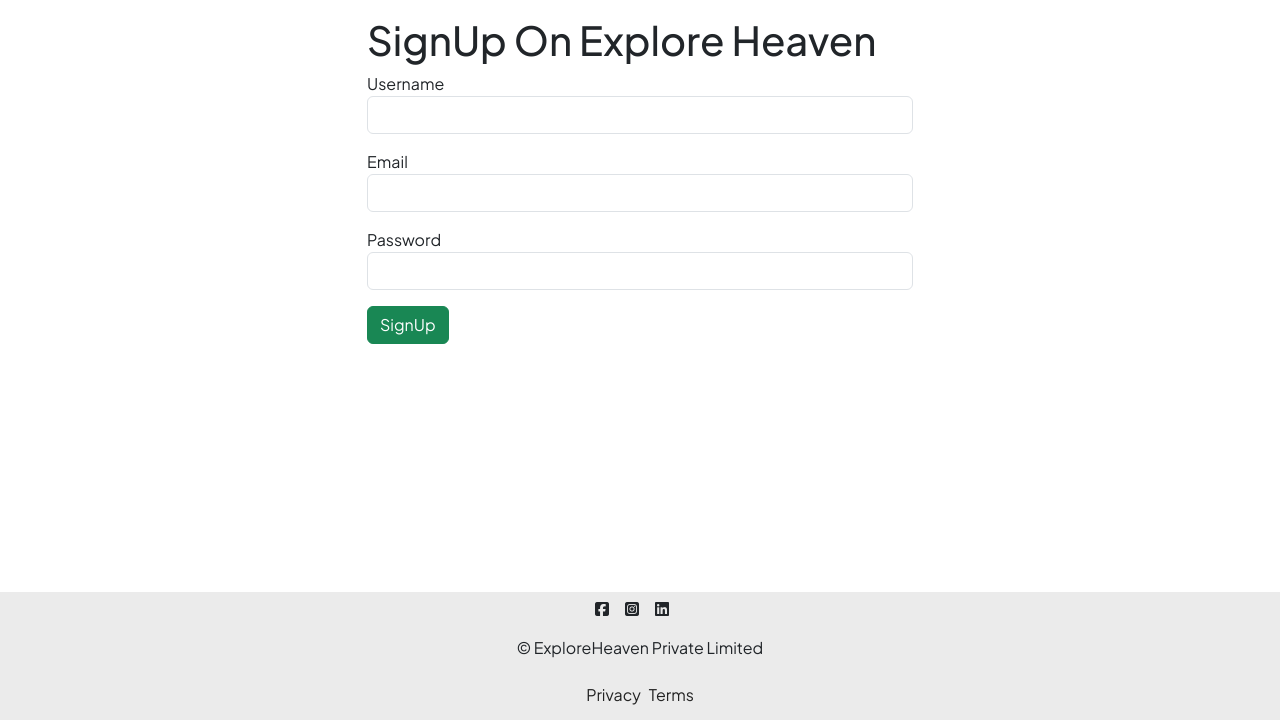
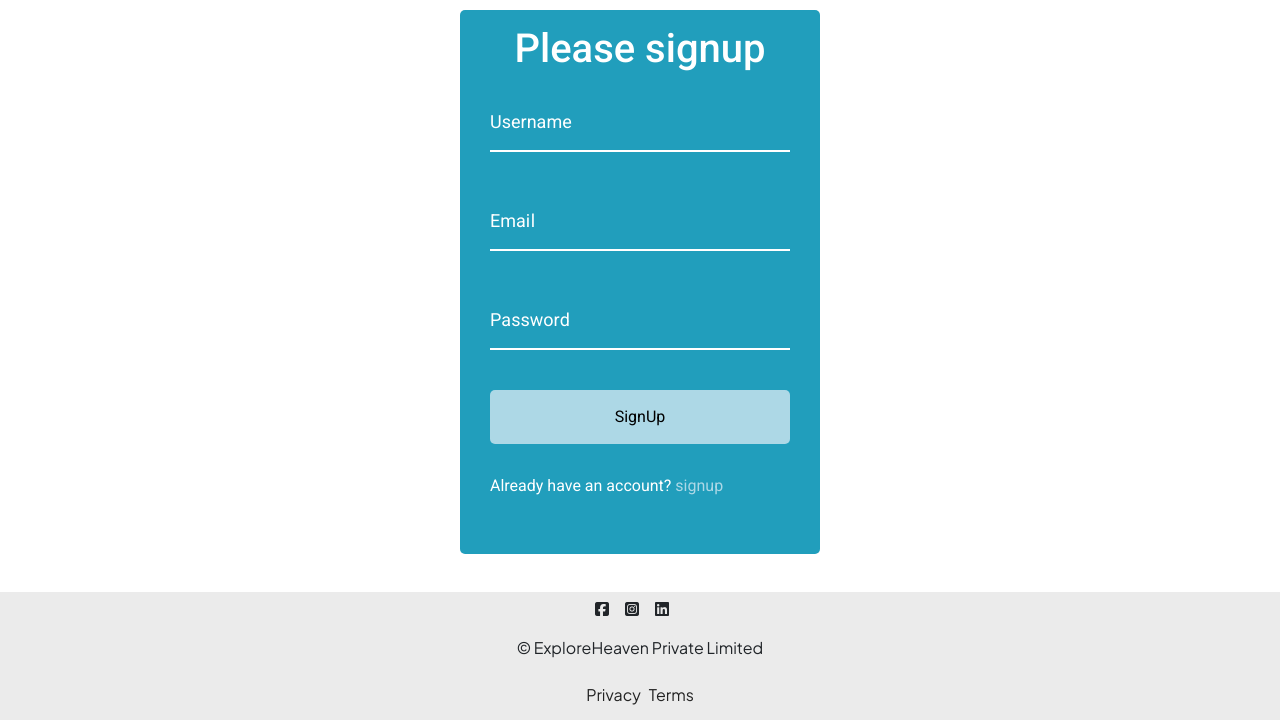
Before and after one commit to mohdrafey1/Explore-Heaven, a Node server app: page /signup in a window 1280 px wide. Shown: the part 80-800 px from the top of the page. Run offline with Node 20, Linux system fonts and the light colour scheme; some libraries are stand-ins or nearby versions.

Commit message:
added style in signup page

```diff
--- a/views/users/signup.ejs
+++ b/views/users/signup.ejs
@@ -1,41 +1,154 @@
 <% layout("layouts/boilerplate") %>
+  <style>
+    @import url('https://fonts.googleapis.com/css2?family=Roboto:ital,wght@0,100;0,300;0,400;0,500;0,700;0,900;1,100;1,300;1,400;1,500;1,700;1,900&display=swap');
 
-<div class="row mt-3">
-    <h1 class="col-6 offset-3">SignUp On Explore Heaven</h1>
-    <div class="col-6 offset-3">
+    * {
+      box-sizing: border-box;
+    }
+
+    .main-signup {
+      font-family: 'Roboto';
+      margin: 10px;
+      padding: 0;
+      display: flex;
+      flex-direction: column;
+      align-items: center;
+      justify-content: center;
+      overflow: hidden;
+      color: #fff;
+    }
+
+    .container-signup {
+      color: white;
+      background-color: #219ebc;
+      padding: 15px 30px;
+      border-radius: 5px;
+      height: 68vh;
+    }
+
+    .container-signup h1 {
+      text-align: center;
+      margin-bottom: 20px;
+    }
+
+    .container-signup a {
+      text-decoration: none;
+      color: lightblue;
+    }
+
+    .container-signup a:hover {
+      color: blue;
+    }
+
+    .btn-signup {
+      cursor: pointer;
+      display: inline-block;
+      width: 100%;
+      background: lightblue;
+      padding: 15px;
+      font-family: inherit;
+      font-size: 16px;
+      border: 0;
+      border-radius: 5px;
+    }
+
+    .btn-signup:focus {
+      outline: none;
+    }
+
+    .btn-signup:active {
+      transform: scale(0.98);
+    }
+
+    .register-signup {
+      margin-top: 30px;
+    }
+
+    .form-control-signup {
+      position: relative;
+      margin: 20px 0 40px;
+      width: 300px;
+    }
+
+    .form-control-signup input {
+      background-color: transparent;
+      border: 0;
+      border-bottom: 2px #fff solid;
+      display: block;
+      width: 100%;
+      padding: 15px 0;
+      font-size: 18px;
+      color: #fff;
+      position: relative;
+      z-index: 100;
+    }
+
+    .form-control-signup input:focus,
+    .form-control-signup input:valid {
+      outline: 0;
+      border-bottom-color: lightblue;
+    }
+
+    .form-control-signup label {
+      position: absolute;
+      top: 15px;
+      left: 0;
+      pointer-events: none;
+    }
+
+    .form-control-signup label span {
+      display: inline-block;
+      font-size: 18px;
+      min-width: 5px;
+      transition: 0.3s cubic-bezier(0.68, -0.55, 0.265, 1.55);
+    }
+
+    .form-control-signup input:focus+label span,
+    .form-control-signup input:valid+label span {
+      color: lightblue;
+      transform: translateY(-30px);
+    }
+
+    .form-control-signup input:-webkit-autofill {
+      color: #fff !important;
+    }
+  </style>
+  <div class="main-signup">
+    <div class="container-signup">
+      <h1>Please signup</h1>
       <form action="/signup" method="POST" class="needs-validation" novalidate>
-            <div class="mb-3">
-                <label for="username" class="form-lable">Username</label>
-                <input
-                  name="username"
-                  id="username"
-                  type="text"
-                  class="form-control"
-                  required
-                />
+        <div class="form-control-signup">
+          <input name="username" id="username" type="text" required />
+          <label for="username">Username</label>
           <div class="valid-feedback">looks good!</div>
         </div>
-              <div class="mb-3">
-                <label for="email" class="form-lable">Email</label>
-                <input
-                  name="email"
-                  id="email"
-                  type="email"
-                  class="form-control"
-                  required
-                />
+        <div class="form-control-signup">
+          <input name="email" id="email" type="email" required />
+          <label for="email">Email</label>
         </div>
-              <div class="mb-3">
-                <label for="password" class="form-lable">Password</label>
-                <input
-                  name="password"
-                  id="password"
-                  type="password"
-                  class="form-control"
-                  required
-                />
+        <div class="form-control-signup">
+          <input name="password" id="password" type="password" required />
+          <label for="password">Password</label>
         </div>
-              <button class="btn btn-success">SignUp</button>
+        <button class="btn-signup">SignUp</button>
       </form>
+
+      <p class="register-signup">Already have an account? <a href="/signup">signup</a></p>
+
     </div>
   </div>
+
+  <script>
+    const labels = document.querySelectorAll('.form-control-signup label');
+
+    labels.forEach((label) => {
+      label.innerHTML = label.innerText
+        .split('')
+        .map(
+          (letter, idx) =>
+            `<span style="transition-delay:${idx * 50}ms">${letter}</span>`
+        )
+        .join('');
+    });
+
+  </script>
```
Lines whose indentation alone changed are shown as unchanged.
